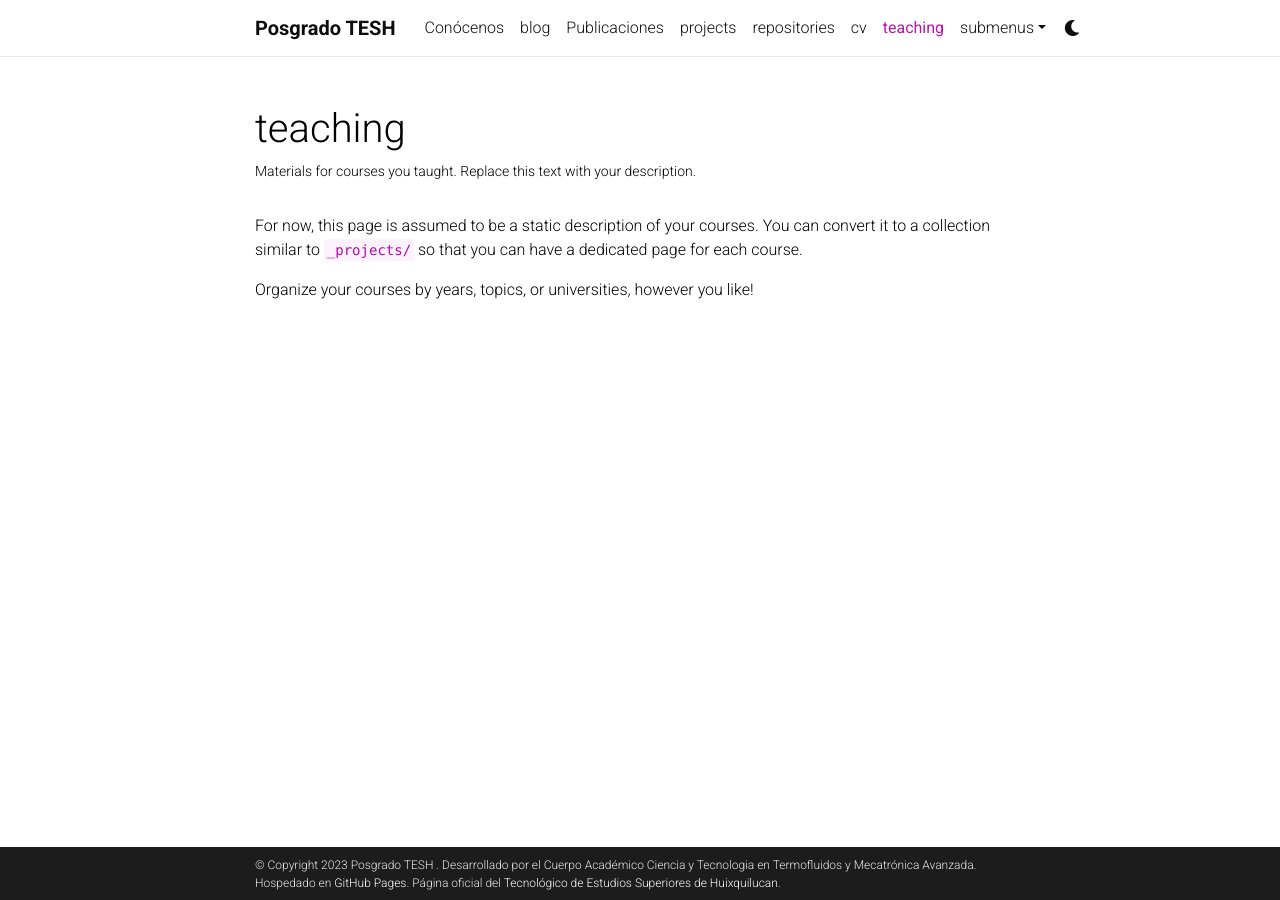
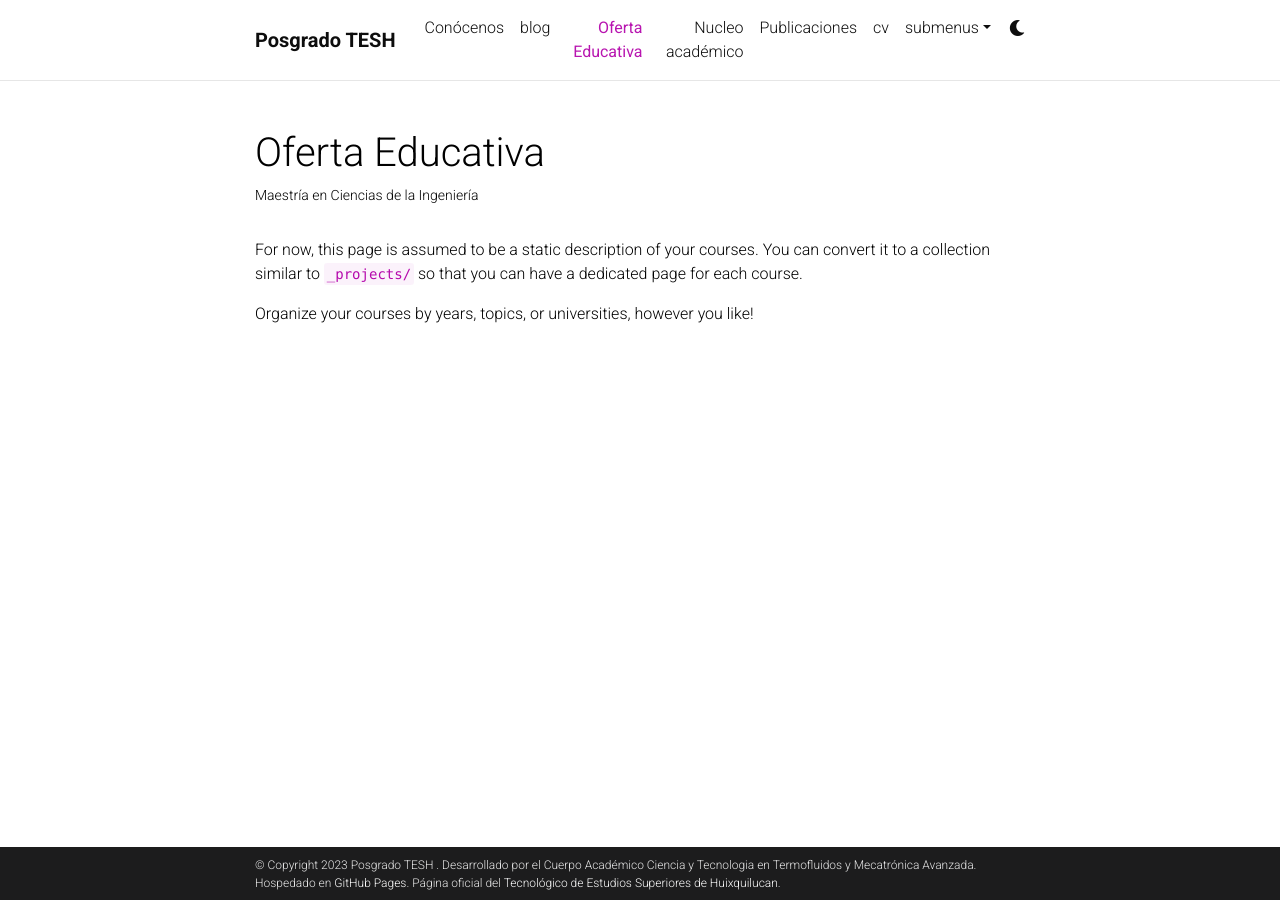
Before and after one commit to posgradoTESH/posgradotesh.github.io, a Jekyll site: the page built from _pages/teaching.md, in a window 1280 px wide. Built offline with Jekyll 4.4.1, drawn with Linux system fonts in a browser that asks for light colours; full-size pictures stand in for the smaller copies a plugin makes; comment, search, counter and statistics services are not loaded; a style sheet for code colours, icons or effects is not loaded.

Commit message:
webpage update

```diff
--- a/_pages/teaching.md
+++ b/_pages/teaching.md
@@ -1,10 +1,10 @@
 ---
 layout: page
 permalink: /teaching/
-title: teaching
-description: Materials for courses you taught. Replace this text with your description.
+title: Oferta Educativa
+description: Maestría en Ciencias de la Ingeniería
 nav: true
-nav_order: 5
+nav_order: 1
 ---
 
 For now, this page is assumed to be a static description of your courses. You can convert it to a collection similar to `_projects/` so that you can have a dedicated page for each course.
```
Also changed, not shown: _pages/dropdown.md (+1 -1 lines), _pages/projects.md (+2 -2 lines), _pages/publications.md (+1 -1 lines), _pages/repositories.md (+2 -2 lines).
